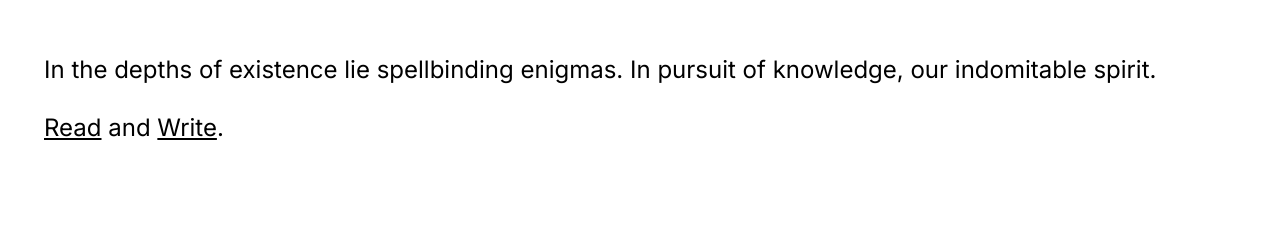
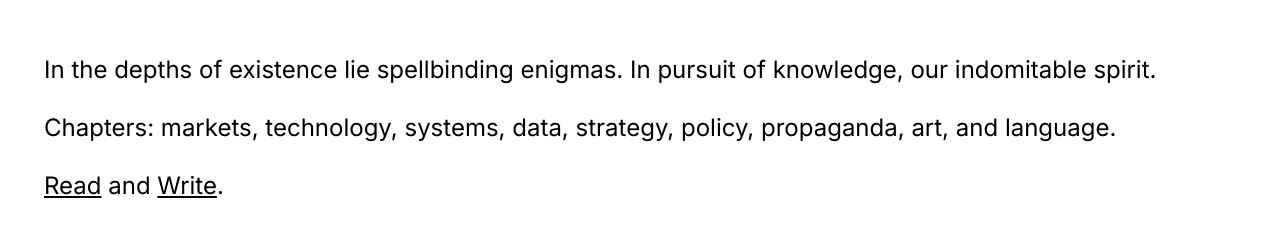
Before and after one commit to elfredscom/rebhv, a plain HTML site: page index.html in a window 1280 px wide. Shown: the part 112-348 px from the top of the page. Drawn offline with Linux system fonts and the light colour scheme.

Commit message:
update page

```diff
--- a/index.html
+++ b/index.html
@@ -119,9 +119,9 @@
     </div>
     <br><br>
     In the depths of existence lie spellbinding enigmas. In pursuit of knowledge, our indomitable spirit.
+    <br><br>
+    Chapters: markets, technology, systems, data, strategy, policy, propaganda, art, and language.
     <!--<br><br>
-    Chapters: markets, technology, systems, data, strategy, policy, propaganda, art, and language.
-    <br><br>
     Projects: <a href="/EXYZ.pdf">payg subscriptions</a>, et al.-->
     <br><br>
     <a href="https://rebhv.notion.site/index-289a0a69598341abad358683336c386c">Read</a> and <a href="mailto:chahal@elfreds.com">Write</a>.
```
